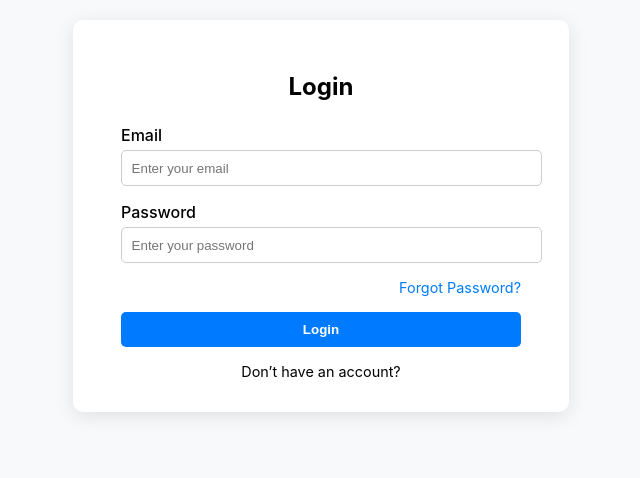
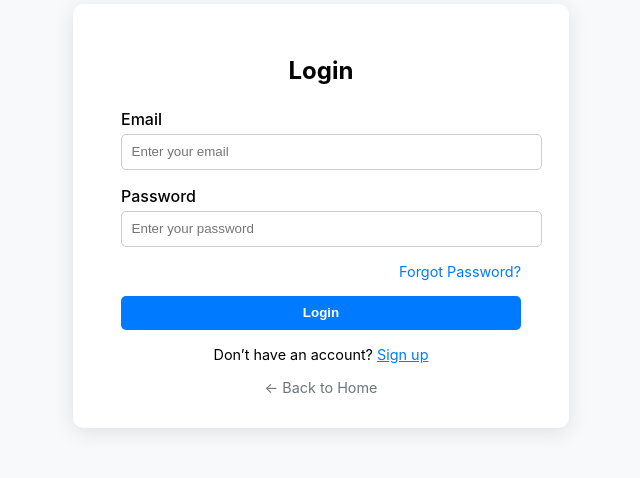
Before and after one commit to AftabAhmedFahim/EduBondhu, a React (Create React App) app: page /login in a window 1280 px wide. Shown: the part 144-622 px from the top of the page, without its empty margins (319-959 px from the left). Built offline with nearby package versions, Linux system fonts and the light colour scheme.

Commit message:
routing login

```diff
--- a/src/pages/Login/LoginPage.js
+++ b/src/pages/Login/LoginPage.js
@@ -4,8 +4,6 @@ import "./LoginPage.css"; // Optional: Create this for your custom styles
 
 const LoginPage = () => {
   const navigate = useNavigate();
-
-
 
   return (
     <div className="login-container">
@@ -23,7 +21,7 @@ const LoginPage = () => {
           </div>
 
           <div className="form-bottom">
-            <a href="#" className="forgot-link">Forgot Password?</a>
+            <a className="forgot-link">Forgot Password?</a>
           </div>
 
           <button className="login-btn">Login</button>
@@ -31,9 +29,11 @@ const LoginPage = () => {
 
         <div className="extra-link">
           Don’t have an account?{" "}
-
+        <span onClick={() => navigate("/signup")} className="link-action">Sign up</span>
         </div>
-
+        <div className="back-home" onClick={() => navigate("/")}>
+          ← Back to Home
+        </div>
 
       </div>
     </div>
```
